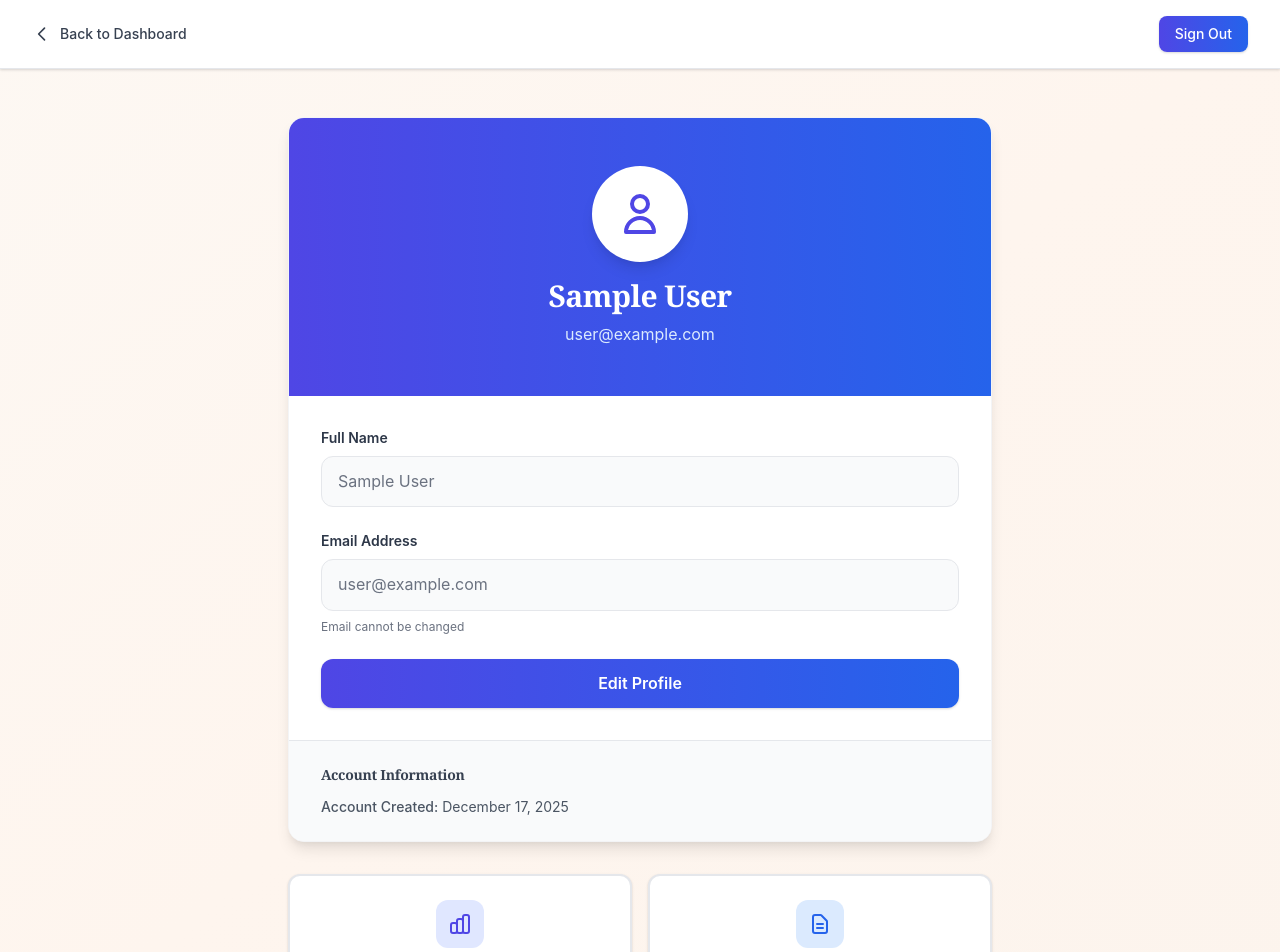
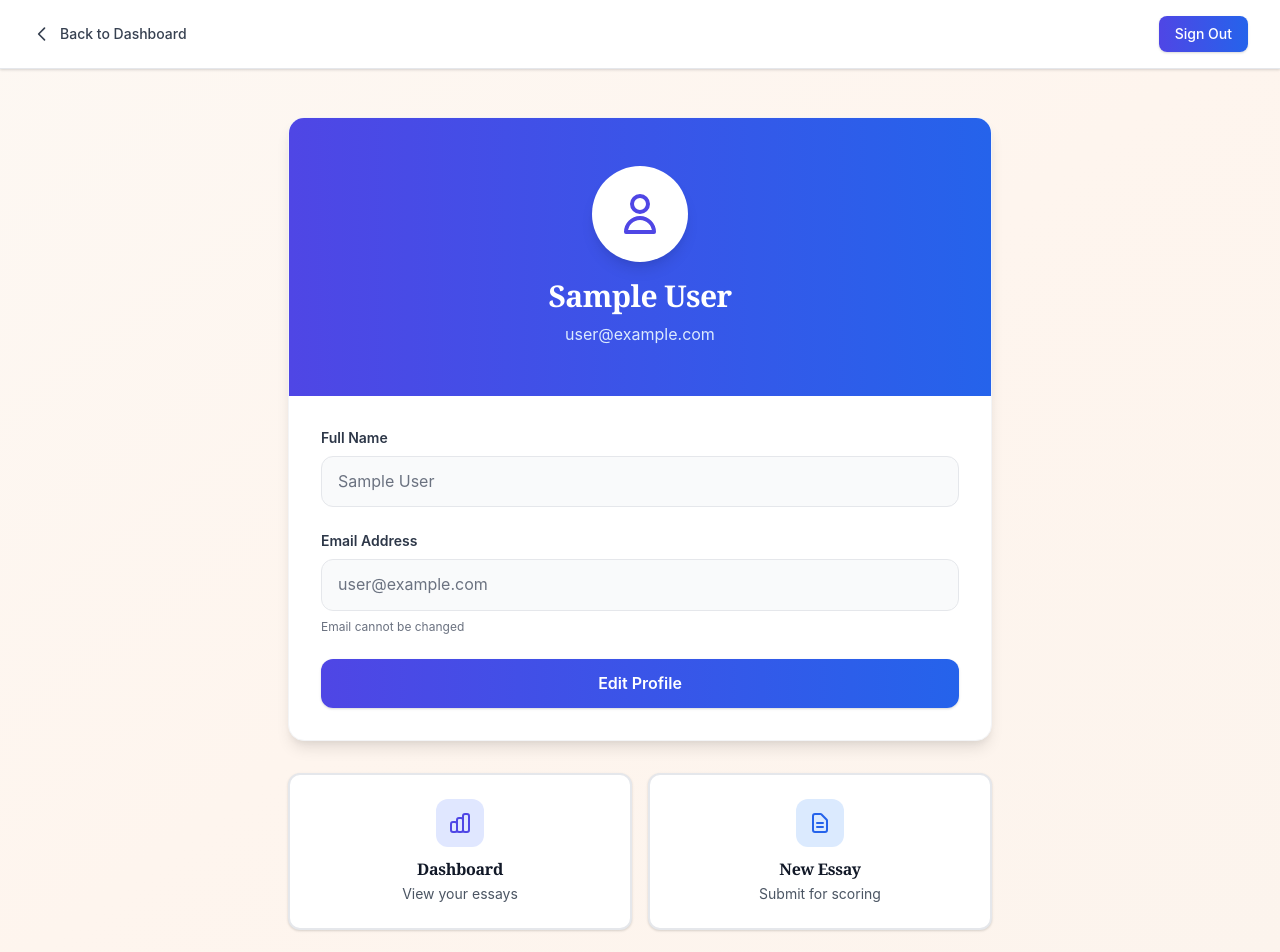
Before and after one commit to Nikesh123-afk/ieltswriting123, a Next.js app: page /profile in a window 1280 px wide. Shown: the top 952 px of the page. Built offline with nearby package versions, Linux system fonts and the light colour scheme; no server answers; sample sign-in values are in the browser's storage.

Commit message:
fix: remove createdAt section to fix build error

```diff
--- a/app/profile/page.tsx
+++ b/app/profile/page.tsx
@@ -245,32 +245,6 @@ export default function ProfilePage() {
               </div>
             </form>
           </div>
-
-          {/* Account Info */}
-          <div className="border-t border-gray-200 px-8 py-6 bg-gray-50">
-            <h3 className="text-sm font-semibold text-gray-700 mb-3">
-              Account Information
-            </h3>
-            <div className="space-y-2 text-sm text-gray-600">
-              <p>
-                <span className="font-medium">Account Created:</span>{" "}
-                {(session.user as any)?.createdAt
-                  ? new Date((session.user as any).createdAt).toLocaleDateString(
-                      "en-US",
-                      {
-                        year: "numeric",
-                        month: "long",
-                        day: "numeric",
-                      }
-                    )
-                  : new Date().toLocaleDateString("en-US", {
-                      year: "numeric",
-                      month: "long",
-                      day: "numeric",
-                    })}
-              </p>
-            </div>
-          </div>
         </div>
 
         {/* Quick Links */}
```
